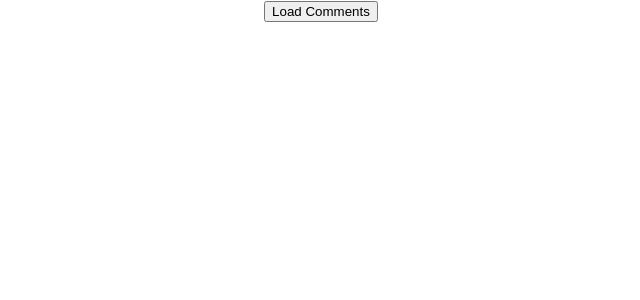
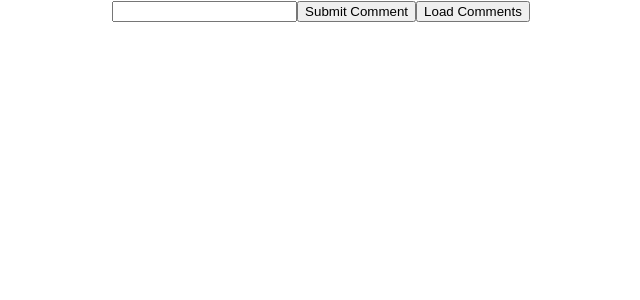
Before and after one commit to AndroPyro28/nextJs-app, a Next.js app: page /comments in a window 1280 px wide. Shown: the top 300 px of the page, without its empty margins (319-959 px from the left). Built offline with nearby package versions, Linux system fonts and the light colour scheme.

Commit message:
API_POST_REQUEST

```diff
--- a/pages/api/comments/index.js
+++ b/pages/api/comments/index.js
@@ -1,6 +1,20 @@
 import comments from "../../../data/comments"
 function handler(req, res) {
-    res.status(200).json(comments)
+
+    if(req.method === "GET") {
+    return res.status(200).json(comments)
+    }
+
+    if(req.method === "POST") {
+       const commentInput = req.body;
+       const newComment = {
+        id: Date.now(),
+        text: commentInput
+       }
+       comments.push(newComment);
+
+       return res.status(201).json(newComment)
+    }
 }
 
 export default handler
--- a/pages/comments/index.js
+++ b/pages/comments/index.js
@@ -2,12 +2,28 @@ import React, { useState } from "react";
 
 function Index() {
   const [comments, setComments] = useState([]);
+  const [commentInput, setCommentInput] = useState("");
+
   const fetchComments = async () => {
     const data = await fetch("/api/comments").then((res) => res.json());
     setComments(data);
   };
+
+  const submitComment = async () => {
+    const data = await fetch('/api/comments/', {
+        method:'POST',
+        body: JSON.stringify(commentInput),
+        headers: {
+        'Content-Type':'application/json'
+        }
+    }).then(res => res.json());
+
+    console.log(data)
+  }
   return (
     <div>
+        <input type={"text"} value={commentInput} onChange={(e) => setCommentInput(e.target.value)} />
+        <button onClick={submitComment}>Submit Comment</button>
       <button onClick={fetchComments}>Load Comments</button>
 
       {comments.length > 0 &&
```
